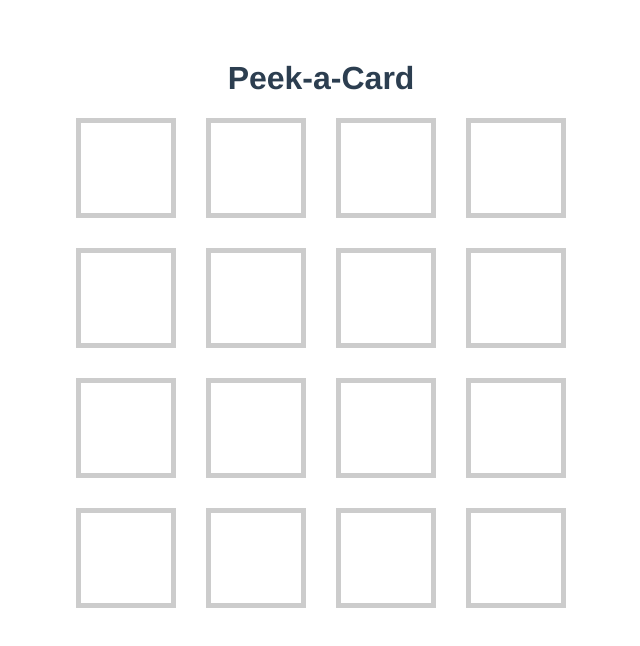
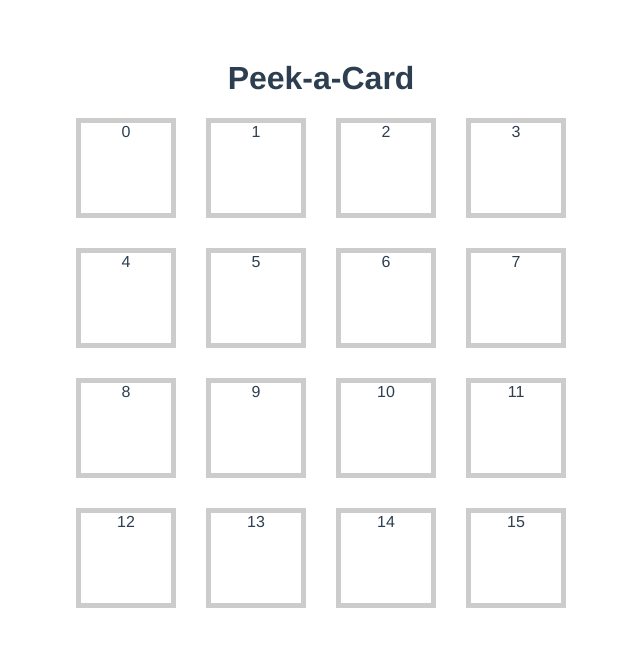
Before and after one commit to TgMrP/Peek-a-Card, a Vue app: page / in a window 1280 px wide. Shown: the top 646 px of the page, without its empty margins (319-959 px from the left). Built offline with nearby package versions, Linux system fonts and the light colour scheme.

Commit message:
create card component with value prop

```diff
--- a/src/App.vue
+++ b/src/App.vue
@@ -1,29 +1,33 @@
 <template>
   <h1>Peek-a-Card</h1>
   <section class="game-board">
-    <div class="card"></div>
-    <div class="card"></div>
-    <div class="card"></div>
-    <div class="card"></div>
-    <div class="card"></div>
-    <div class="card"></div>
-    <div class="card"></div>
-    <div class="card"></div>
-    <div class="card"></div>
-    <div class="card"></div>
-    <div class="card"></div>
-    <div class="card"></div>
-    <div class="card"></div>
-    <div class="card"></div>
-    <div class="card"></div>
-    <div class="card"></div>
+    <Card
+      v-for="(card, index) in cardList"
+      :value="card"
+      :key="`card-${index}`"
+    />
   </section>
 </template>
 
 <script>
+import Card from './components/Card';
+
 export default {
   name: 'App',
-  components: {},
+  components: {
+    Card,
+  },
+  setup() {
+    const cardList = [];
+
+    for (let i = 0; i < 16; i++) {
+      cardList.push(i);
+    }
+
+    return {
+      cardList,
+    };
+  },
 };
 </script>
 
--- /dev/null
+++ b/src/components/Card.vue
@@ -0,0 +1,21 @@
+<template>
+  <div class="card">
+    {{ value }}
+  </div>
+</template>
+
+<script>
+export default {
+  props: {
+    value: {
+      type: Number,
+      required: true,
+    },
+  },
+  setup() {
+    return {};
+  },
+};
+</script>
+
+<style lang="scss" scoped></style>
```
